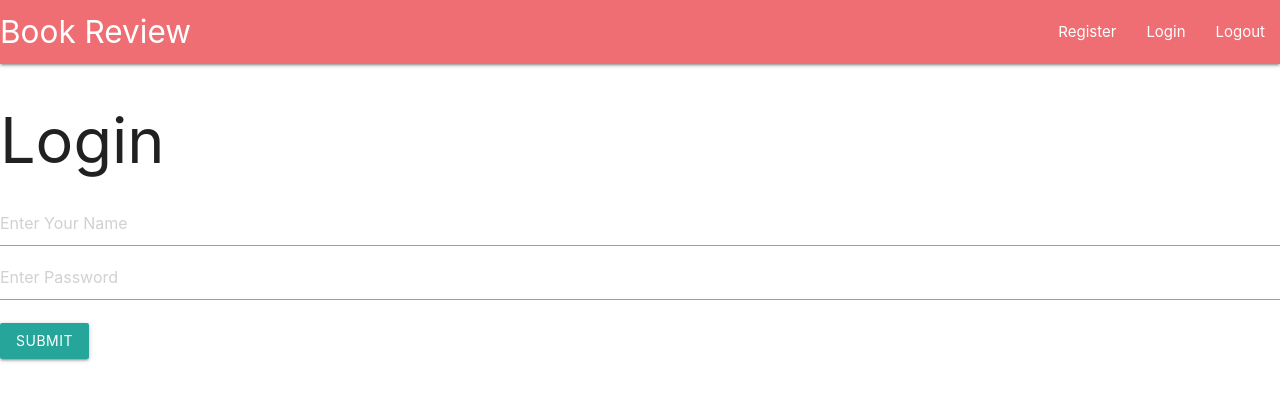
After one commit to j-zuckerman/Books, a Flask app: page /login in a window 1280 px wide. The commit adds this page. Shown: the top 401 px of the page. Run offline with Flask 2, Linux system fonts and the light colour scheme.

Commit message:
Login and registration implemented

```diff
--- a/application.py
+++ b/application.py
@@ -1,9 +1,10 @@
 import os
 
-from flask import Flask, session, render_template
+from flask import Flask, request, session, render_template, flash, redirect, url_for,logging
 from flask_session import Session
 from sqlalchemy import create_engine
 from sqlalchemy.orm import scoped_session, sessionmaker
+from passlib.hash import sha256_crypt
 
 app = Flask(__name__)
 
@@ -20,8 +21,46 @@ Session(app)
 engine = create_engine(os.getenv("DATABASE_URL"))
 db = scoped_session(sessionmaker(bind=engine))
 
-
 @app.route("/")
 def index():
     books = db.execute("SELECT * FROM books").fetchall()
     return render_template("index.html", books=books)
+
+@app.route("/register", methods =['GET', 'POST'])
+def register():
+    form = request.form
+
+    if request.method == 'POST':
+        name = form.get('name')
+        password = sha256_crypt.encrypt(str(form.get('password')))
+        db.execute("INSERT INTO users(name, password) VALUES(:name, :password)",{"name": name, "password": password})
+        db.commit()
+        print(f"Added user with name {name} and password: {password}.")
+        return redirect(url_for("index"))
+
+    return render_template("register.html", form=form)
+
+@app.route("/login", methods=['GET', 'POST'])
+def login():
+    form = request.form
+    if request.method == 'POST':
+        name = form.get('name')
+        password_entered = form.get('password')
+
+        account = db.execute('SELECT * from users WHERE name =:name',{'name': name}).fetchone()
+
+        #Extract encrypted password from account
+        password = account[2]
+        print(password)
+        if account is None:
+            return render_template("error.html")
+        print(password_entered)
+        if sha256_crypt.verify(password_entered, password):
+            # Passed
+            session['logged_in'] = True
+            session['username'] = name
+            return redirect(url_for('index'))
+        else:
+            return render_template("error.html")
+
+    return render_template("login.html")
--- /dev/null
+++ b/templates/includes/_formhelpers.html
@@ -0,0 +1,4 @@
+{% macro render_field(field) %} {{ field.label }} {{ field(**kwargs)|safe }} {%
+if field.errors %} {% for error in field.errors %}
+<span class="help-inline">{{ error }}</span>
+{% endfor %} {% endif %} {% endmacro %}
--- /dev/null
+++ b/templates/includes/_navbar.html
@@ -0,0 +1,10 @@
+<nav>
+  <div class="nav-wrapper">
+    <a href="#" class="brand-logo">Book Review</a>
+    <ul id="nav-mobile" class="right hide-on-med-and-down">
+      <li><a href="register">Register</a></li>
+      <li><a href="login">Login</a></li>
+      <li><a href="logout">Logout</a></li>
+    </ul>
+  </div>
+</nav>
--- a/templates/index.html
+++ b/templates/index.html
@@ -1,5 +1,7 @@
+{% extends 'layout.html' %} {% block body %}
 <div class="books">
   {% for book in books %}
   <p>{{ book.title }} , {{ book.author }}</p>
   {% endfor %}
 </div>
+{% endblock %}
--- /dev/null
+++ b/templates/layout.html
@@ -0,0 +1,18 @@
+<!DOCTYPE html>
+<html lang="en">
+  <head>
+    <meta charset="UTF-8" />
+    <meta name="viewport" content="width=device-width, initial-scale=1.0" />
+    <meta http-equiv="X-UA-Compatible" content="ie=edge" />
+    <title>Book Review</title>
+    <link
+      rel="stylesheet"
+      href="https://cdnjs.cloudflare.com/ajax/libs/materialize/1.0.0/css/materialize.min.css"
+    />
+  </head>
+  <body>
+    {% include 'includes/_navbar.html' %} {% block body %}{% endblock %}
+
+    <script src="https://cdnjs.cloudflare.com/ajax/libs/materialize/1.0.0/js/materialize.min.js"></script>
+  </body>
+</html>
--- /dev/null
+++ b/templates/login.html
@@ -0,0 +1,14 @@
+{% extends 'layout.html' %} {% block body %}
+<h1>Login</h1>
+
+<form method="POST" action="">
+  <div class="form-group">
+    <input type="text" name="name" placeholder="Enter Your Name" />
+  </div>
+  <div class="form-group">
+    <input type="password" name="password" placeholder="Enter Password" />
+  </div>
+
+  <p><input type="submit" class="btn btn-primary" value="Submit" /></p>
+</form>
+{% endblock %}
```
Also changed, not shown: templates/register.html (added, +14 -0 lines), 2 other files.
